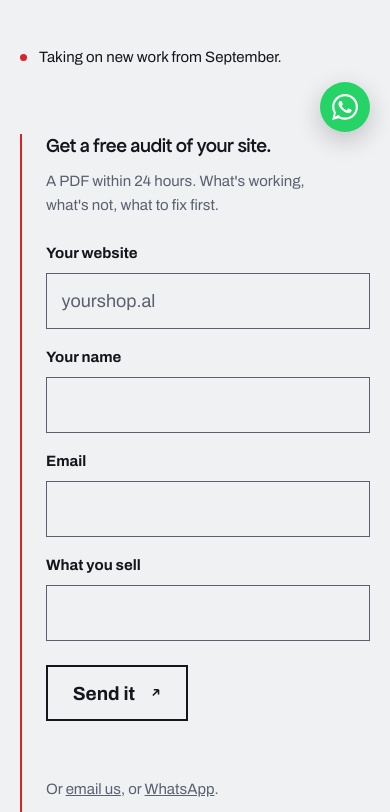
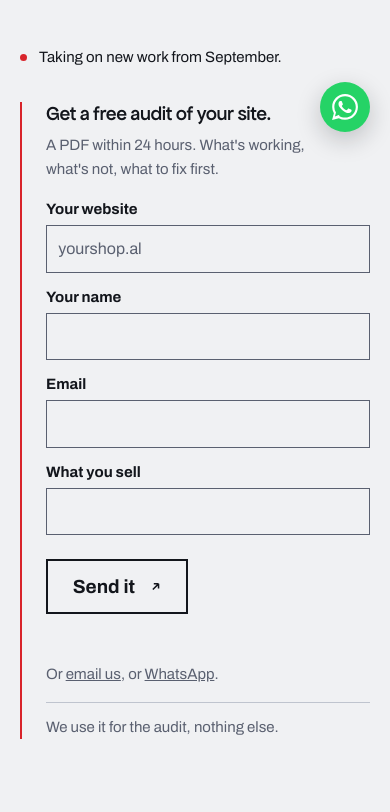
Before and after one commit to agency-wo/agency-wo.github.io, a plain HTML site: page index.html in a window 390 px wide. Shown: the part 692-1504 px from the top of the page. Drawn offline with Linux system fonts and the light colour scheme.

Commit message:
Make the hero form a component again on a phone
It measured 731px against an 844px viewport, which is 0.87 of a screen, and it
was that tall at EVERY width. Beside the copy that is a column and it reads as
one. Stacked under the copy it made the hero 1665px on a 390 phone: 2 full
screens before the proof section starts.

So the rhythm now follows the STACK, not the phone. That is the honest rule,
because being stacked is what makes it too tall and the breakpoint for that is
999px, not 719. Between the two the form was also inheriting the whole measure,
so at 768 it had 691px-wide inputs and "Your name" was a field you could have
written a paragraph in. It gets a 30rem measure for the same reason prose does.

What changed is the space BETWEEN the controls, never the controls: 390 goes
731 to 637px and the hero 1665 to 1513, 768 goes 731 to 660, and 1440 is
untouched at 741 because there was nothing wrong with it.

The one phone-specific rule left is the input font size, 16px rather than 18,
because iOS zooms the whole page when a focused input is smaller than that and
a zoomed page is a worse bug than a tall form. Measured after: inputs are 47px
at 390 and 53 at 768, both above the 44px a thumb needs.

Co-Authored-By: Claude Opus 5 (1M context) <noreply@anthropic.com>

```diff
--- a/css/main.css
+++ b/css/main.css
@@ -500,6 +500,28 @@ h1, h2, h3, .page-title, .hero-say, .case-name, .af-h, .check p {
      across the full measure. It stays above the fold's second screen, which is
      the whole point of it being in the hero. */
   .hero-split { grid-template-columns: 1fr; row-gap: var(--s-8); }
+  /* Stacked, the form stops being a column and inherits the whole measure: at
+     768 that gave it 691px-wide inputs, so "Your name" was a field you could
+     have written a paragraph in. A form needs a measure for the same reason
+     prose does. */
+  .hero-af { max-width: 30rem; }
+
+  /* Tighter, because it is stacked.
+     Beside the copy the form is a column and reads as one. Under the copy it
+     measured 731px against an 844px viewport, 0.87 of a screen, which made the
+     hero 1665px on a phone: 2 full screens before the proof section starts.
+
+     What changes is the rhythm BETWEEN the controls, never the controls. The
+     input stays above 44px because that is the target a thumb needs. */
+  .hero-split { row-gap: var(--s-6); }
+  .hero-af .field { margin-top: var(--s-3); }
+  .hero-af .field label { margin-bottom: 4px; }
+  .hero-af .field input { padding: 0.62em 0.7em; }
+  .hero-af .af-lead { margin-top: var(--s-2); }
+  .hero-af .af { margin-top: var(--s-4); }
+  .hero-af .af-go { margin-top: var(--s-5); }
+  .hero-af .af-say, .hero-af .af-alt { margin-top: var(--s-3); }
+  .hero-af .af-fine { margin-top: var(--s-4); padding-top: var(--s-3); }
 }
 
 @media (max-width: 719px) {
@@ -780,6 +802,13 @@ button.btn:disabled:hover { background: none; color: var(--ink); }
   .check { padding-left: var(--s-4); }
   .marks { --mscale: 0.72; --mgap: var(--s-6); }
   .af-pair { grid-template-columns: 1fr; gap: 0; }
+
+  /* 16px, not 18: iOS zooms the whole page when a focused input is smaller
+     than 16px, and a zoomed page is a worse bug than a tall form. This is the
+     only phone-specific rule the form needs; the rest of its rhythm belongs to
+     being stacked, which starts 280px earlier. */
+  .hero-af .field input { font-size: 1rem; }
+  .hero { padding-bottom: var(--pad-section); }
   .af-done { padding-left: var(--s-4); }
 }
 /* the widest mark is 15.7:1, so a narrow phone needs it small or it overflows */
```
